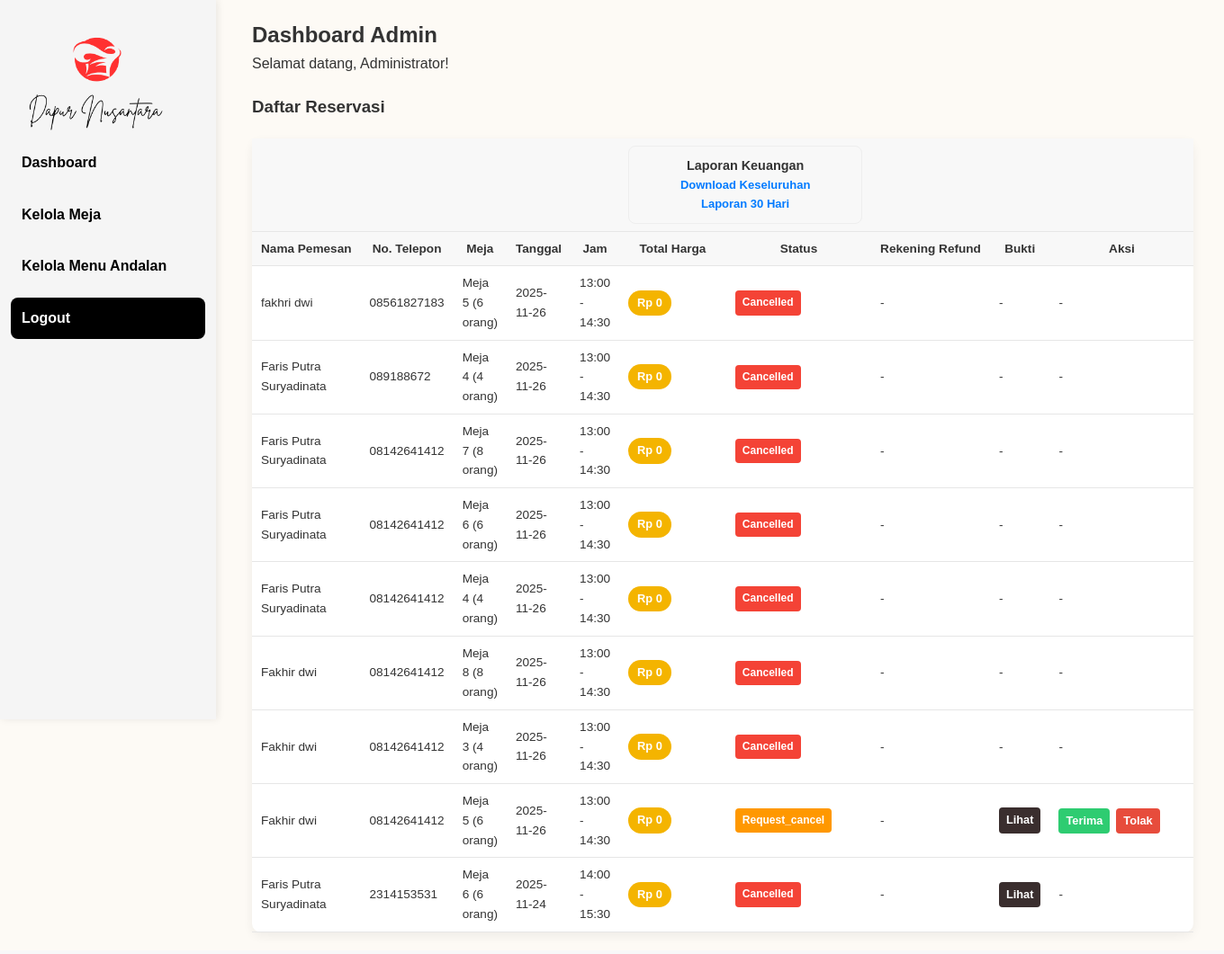
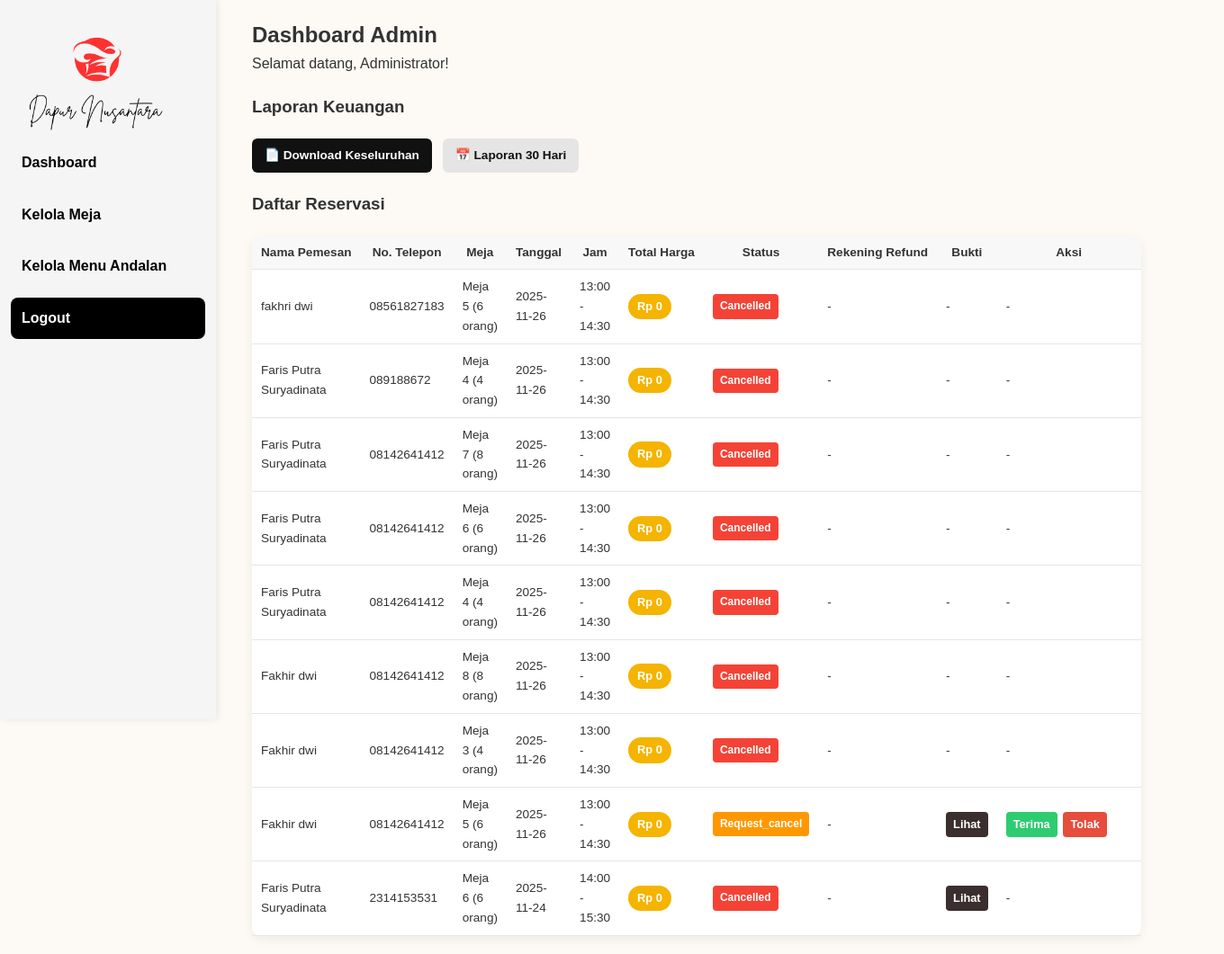
Before and after one commit to FathurrizqiRPL/Dapur-Nusantara, a PHP site: page /admin/admin_dashboard.php in a window 1360 px wide. Shown: the whole page at 90% size. Before the commit the page ends 1039 px from the top, so only its background shows below. Run offline with PHP 8.4, Linux system fonts and the light colour scheme; a user stored in the database is signed in; data comes from the database, SQL or seed files in the repository.

Commit message:
modified:   admin/admin_dashboard.php 	modified:   admin/report/laporan_keuangan.php 	modified:   assets/css/style.css

```diff
--- a/admin/admin_dashboard.php
+++ b/admin/admin_dashboard.php
@@ -29,6 +29,38 @@ ORDER BY r.tanggal DESC, r.jam_mulai DESC
   <title>Admin Dashboard - Dapur Nusantara</title>
   <link rel="stylesheet" href="../assets/css/style.css">
   <style>
+    .report-actions {
+  display: flex;
+  gap: 12px;
+  margin-bottom: 20px;
+}
+
+.btn-report {
+  padding: 8px 14px;
+  border-radius: 6px;
+  font-size: 0.85rem;
+  text-decoration: none;
+  font-weight: 600;
+  transition: 0.2s ease;
+}
+
+.btn-report.primary {
+  background: #111;
+  color: #fff;
+}
+
+.btn-report.primary:hover {
+  background: #333;
+}
+
+.btn-report.secondary {
+  background: #e5e5e5;
+  color: #111;
+}
+
+.btn-report.secondary:hover {
+  background: #d5d5d5;
+}
     .admin-table th {
       white-space: nowrap;
       background: #f8f8f8;
@@ -42,14 +74,6 @@ ORDER BY r.tanggal DESC, r.jam_mulai DESC
       font-size: 0.9rem;
     }
 
-    .admin-table .laporan-keuangan {
-      font-size: 0.8rem;
-    }
-
-    .admin-table .laporan-keuangan a {
-      display: inline;
-    }
-
     .meja-info span {
       font-size: 0.85rem;
     }
@@ -61,29 +85,25 @@ ORDER BY r.tanggal DESC, r.jam_mulai DESC
   <div class="admin-container">
     <h2>Dashboard Admin</h2>
     <p>Selamat datang, <?= $_SESSION['nama'] ?>!</p>
+    <h3 style="margin:20px 0;">Laporan Keuangan</h3>
+
+<div class="report-actions">
+  <a class="btn-report primary"
+     href="../admin/report/laporan_keuangan.php?mode=all"
+     target="_blank">
+     📄 Download Keseluruhan
+  </a>
+
+  <a class="btn-report secondary"
+     href="../admin/report/laporan_keuangan.php?mode=30"
+     target="_blank">
+     📅 Laporan 30 Hari
+  </a>
+</div>
 
     <h3 style="margin:20px 0;">Daftar Reservasi</h3>
-
-
     <table class="admin-table">
       <thead>
-        <tr>
-          <th colspan="5"></th>
-
-          <th colspan="2" class="laporan-keuangan-header">
-            <div class="laporan-keuangan">
-              <h4>Laporan Keuangan</h4>
-              <a href="../admin/report/laporan_keuangan.php?mode=all" target="_blank">
-                Download Keseluruhan
-              </a><br>
-              <a href="../admin/report/laporan_keuangan.php?mode=30" target="_blank">
-                Laporan 30 Hari
-              </a>
-            </div>
-          </th>
-
-          <th colspan="3"></th>
-        </tr>
 
         <tr>
           <th>Nama Pemesan</th>
--- a/assets/css/style.css
+++ b/assets/css/style.css
@@ -1726,33 +1726,3 @@ input[type="submit"]:disabled,
 .btn-konfirmasi:hover {
   transform: scale(1.15) !important;
 }
-
-.laporan-keuangan-header {
-  background: #fff;
-  text-align: center;
-  vertical-align: top;
-}
-
-.laporan-keuangan {
-  width: 260px;
-  margin-right: 30%;
-  border: 1px solid #eee;
-  border-radius: 8px;
-  padding: 10px;
-}
-
-.laporan-keuangan h4 {
-  margin: 0 0 6px;
-  font-size: 15px;
-  font-weight: 600;
-}
-
-.laporan-keuangan a {
-  font-size: 13px;
-  text-decoration: none;
-  color: #007bff;
-}
-
-.laporan-keuangan a:hover {
-  text-decoration: underline;
-}
```
Also changed, not shown: admin/report/laporan_keuangan.php (+149 -99 lines).
